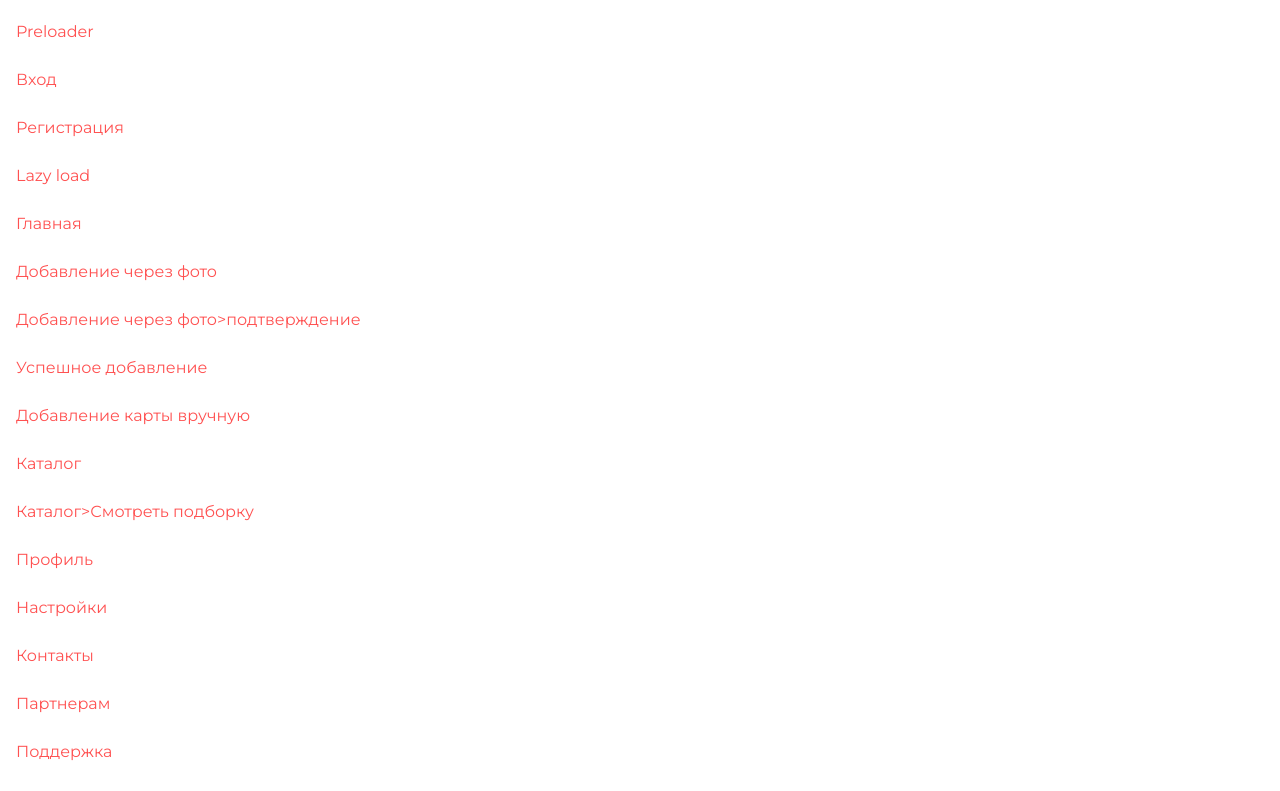
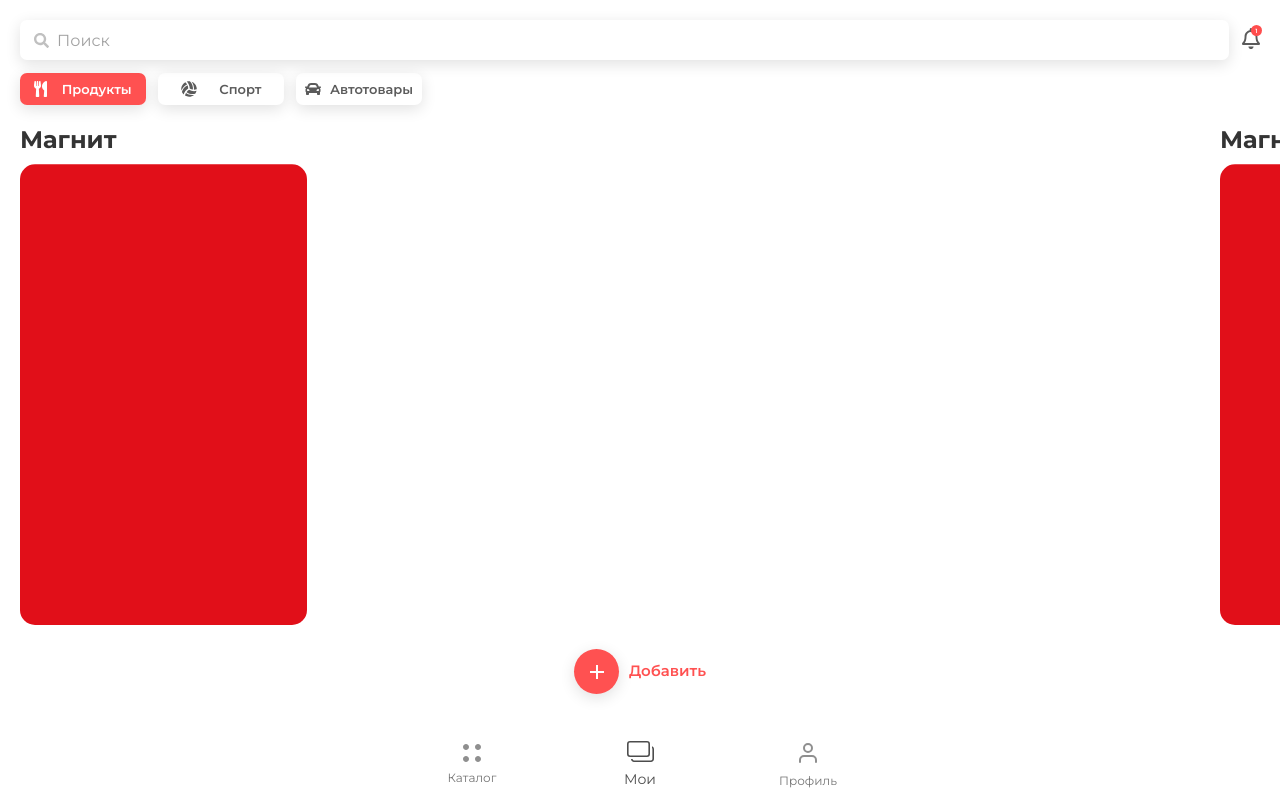
Before and after one commit to Alex-La/discards-design, a React (Create React App) app: page /has-card in a window 1280 px wide. Before the commit this address led to /. Shown: the top 791 px of the page. Built offline with nearby package versions, Linux system fonts and the light colour scheme.

Commit message:
HasCards preset

```diff
--- a/package.json
+++ b/package.json
@@ -9,6 +9,8 @@
     "react-loading-skeleton": "^2.2.0",
     "react-router-dom": "^5.2.0",
     "react-scripts": "4.0.3",
+    "react-slick": "^0.28.0",
+    "slick-carousel": "^1.8.1",
     "web-vitals": "^0.2.4",
     "workbox-background-sync": "^5.1.3",
     "workbox-broadcast-update": "^5.1.3",
--- a/public/index.html
+++ b/public/index.html
@@ -40,4 +40,8 @@
       To create a production bundle, use `npm run build` or `yarn build`.
     -->
   </body>
+  <script
+    defer
+    src="https://use.fontawesome.com/releases/v5.0.13/js/all.js"
+  ></script>
 </html>
--- a/src/App.css
+++ b/src/App.css
@@ -61,3 +61,12 @@
   width: 100%;
   padding: 20px;
 }
+
+.scroll-wrap::-webkit-scrollbar {
+  display: none;
+}
+
+.scroll-wrap {
+  -ms-overflow-style: none;
+  scrollbar-width: none;
+}
--- a/src/Icons/index.js
+++ b/src/Icons/index.js
@@ -562,3 +562,47 @@
     />
   </svg>
 );
+
+export const Magnit = ({ width = "95%" }) => (
+  <svg
+    style={{ maxWidth: width }}
+    width="287"
+    viewBox="0 0 287 461"
+    fill="none"
+    xmlns="http://www.w3.org/2000/svg"
+  >
+    <rect
+      y="461"
+      width="460.63"
+      height="287"
+      rx="15"
+      transform="rotate(-90 0 461)"
+      fill="#E10F19"
+    />
+
+    <defs>
+      <linearGradient
+        id="paint0_linear"
+        x1="140.5"
+        y1="-116.33"
+        x2="278.466"
+        y2="225.505"
+        gradientUnits="userSpaceOnUse"
+      >
+        <stop stop-opacity="0.17" />
+        <stop offset="1" stop-opacity="0" />
+      </linearGradient>
+      <linearGradient
+        id="paint1_linear"
+        x1="-70.5"
+        y1="238.396"
+        x2="44.4746"
+        y2="417.514"
+        gradientUnits="userSpaceOnUse"
+      >
+        <stop stop-opacity="0.17" />
+        <stop offset="1" stop-opacity="0" />
+      </linearGradient>
+    </defs>
+  </svg>
+);
--- a/src/Pages/Catalog.jsx
+++ b/src/Pages/Catalog.jsx
@@ -1,5 +1,4 @@
 import React from "react";
-import "../css/catalog.css";
 
 import BottomNav from "../Components/BottomNav";
 import { InputAdornment } from "@material-ui/core";
--- /dev/null
+++ b/src/Pages/HasCards.jsx
@@ -0,0 +1,187 @@
+import React, { useState } from "react";
+
+import BottomNav from "../Components/BottomNav";
+import { InputAdornment } from "@material-ui/core";
+import { SearchTextField } from "../MUI/CssComponents";
+import { Search, Notify, Add, Magnit } from "../Icons";
+
+import BottomModal from "../Components/Main/BottomModal";
+
+import Slider from "react-slick";
+
+const HasCards = () => {
+  const [drawerState, setDrawerState] = useState(false);
+  const toggleDrawer = (state) => setDrawerState(state);
+
+  return (
+    <>
+      <div style={{ padding: 20, paddingBottom: 0 }}>
+        <div style={{ display: "flex", alignItems: "center" }}>
+          <SearchTextField
+            style={{ marginRight: 13 }}
+            variant="outlined"
+            size="small"
+            placeholder="Поиск"
+            fullWidth
+            InputProps={{
+              startAdornment: (
+                <InputAdornment position="start">
+                  <Search />
+                </InputAdornment>
+              ),
+            }}
+          />
+          <Notify count={1} />
+        </div>
+      </div>
+
+      <div
+        className="scroll-wrap"
+        style={{
+          padding: 20,
+          paddingTop: 13,
+          display: "flex",
+          flexWrap: "nowrap",
+          overflowX: "auto",
+        }}
+      >
+        <div style={{ paddingRight: 12 }}>
+          <div
+            style={{
+              flex: "0 0 auto",
+              backgroundColor: "#FF5151",
+              color: "white",
+              width: 126,
+              height: 32,
+              borderRadius: 7,
+              boxShadow: "0px 4px 15px rgba(0, 0, 0, 0.12)",
+              display: "flex",
+              justifyContent: "space-evenly",
+              alignItems: "center",
+            }}
+          >
+            <i className="fas fa-utensils" aria-hidden="true"></i>
+            <p style={{ fontSize: 13, fontWeight: 600 }}>Продукты</p>
+          </div>
+        </div>
+
+        <div style={{ paddingRight: 12 }}>
+          <div
+            style={{
+              flex: "0 0 auto",
+              backgroundColor: "white",
+              color: "#5B5B5B",
+              width: 126,
+              height: 32,
+              borderRadius: 7,
+              boxShadow: "0px 4px 15px rgba(0, 0, 0, 0.12)",
+              display: "flex",
+              justifyContent: "space-evenly",
+              alignItems: "center",
+            }}
+          >
+            <i className="fas fa-volleyball-ball" aria-hidden="true"></i>
+            <p style={{ fontSize: 13, fontWeight: 600 }}>Спорт</p>
+          </div>
+        </div>
+
+        <div style={{ paddingRight: 12 }}>
+          <div
+            style={{
+              flex: "0 0 auto",
+              backgroundColor: "white",
+              color: "#5B5B5B",
+              width: 126,
+              height: 32,
+              borderRadius: 7,
+              boxShadow: "0px 4px 15px rgba(0, 0, 0, 0.12)",
+              display: "flex",
+              justifyContent: "space-evenly",
+              alignItems: "center",
+            }}
+          >
+            <i className="fas fa-car" aria-hidden="true"></i>
+            <p style={{ fontSize: 13, fontWeight: 600 }}>Автотовары</p>
+          </div>
+        </div>
+      </div>
+
+      <Slider
+        dots={false}
+        arrows={false}
+        centerMode
+        infinite={false}
+        centerPadding={40}
+      >
+        <div>
+          <p
+            style={{
+              fontWeight: 700,
+              fontSize: 24,
+              marginBottom: 10,
+              color: "#343434",
+            }}
+          >
+            Магнит
+          </p>
+
+          <Magnit />
+        </div>
+
+        <div style={{ display: "flex", alignItems: "center" }}>
+          <p
+            style={{
+              fontWeight: 700,
+              fontSize: 24,
+              marginBottom: 10,
+              color: "#343434",
+            }}
+          >
+            Магнит
+          </p>
+          <Magnit width="90%" />
+        </div>
+      </Slider>
+
+      <div style={{ paddingBottom: 20, marginBottom: 70 }}>
+        <div
+          style={{
+            marginTop: 20,
+            display: "flex",
+            justifyContent: "center",
+            alignItems: "center",
+          }}
+        >
+          <button
+            className="btn-circle"
+            onClick={() => toggleDrawer(true)}
+            style={{
+              width: 45,
+              height: 45,
+              backgroundColor: "#FF5151",
+              marginRight: 10,
+            }}
+          >
+            <Add />
+          </button>
+          <p
+            onClick={() => toggleDrawer(true)}
+            style={{
+              fontWeight: 600,
+              fontSize: 15,
+              lineHeight: "18.29px",
+              color: "#FF5151",
+            }}
+          >
+            Добавить
+          </p>
+        </div>
+      </div>
+
+      <BottomModal drawerState={drawerState} toggleDrawer={toggleDrawer} />
+      <BottomNav />
+    </>
+  );
+};
+
+export default HasCards;
--- a/src/Pages/Main.jsx
+++ b/src/Pages/Main.jsx
@@ -12,7 +12,6 @@
   const toggleDrawer = (state) => setDrawerState(state);
 
   return (
-    <>
     <div style={{ padding: 20, marginBottom: 70 }}>
       <div style={{ display: "flex", alignItems: "center" }}>
         <SearchTextField
@@ -94,9 +93,8 @@
       </div>
 
       <BottomModal drawerState={drawerState} toggleDrawer={toggleDrawer} />
+      <BottomNav />
     </div>
-      <BottomNav />
-    </>
   );
 };
 
--- a/src/Pages/Start.jsx
+++ b/src/Pages/Start.jsx
@@ -41,6 +41,9 @@
       <ListItemLink to="/hand-add">
         <ListItemText primary="Добавление карты вручную" />
       </ListItemLink>
+      <ListItemLink to="/has-card">
+        <ListItemText primary="Главная>есть карты" />
+      </ListItemLink>
       <ListItemLink to="/catalog">
         <ListItemText primary="Каталог" />
       </ListItemLink>
--- a/src/Routes/Routes.jsx
+++ b/src/Routes/Routes.jsx
@@ -28,6 +28,7 @@
 import ConnectionLost from "../Pages/ConnectionLost";
 import AddPhoto from "../Pages/AddPhoto";
 import AddPhotoConfirm from "../Pages/AddPhotoConfirm";
+import HasCards from "../Pages/HasCards";
 
 const Routes = () => {
   return (
@@ -54,6 +55,7 @@
         <Route path="/connection-lost" component={ConnectionLost} />
         <Route path="/add-photo" component={AddPhoto} />
         <Route path="/add-photo-confirm" component={AddPhotoConfirm} />
+        <Route path="/has-card" component={HasCards} />
         <Redirect to="/" />
       </Switch>
     </Router>
--- a/src/css/catalog.css
+++ /dev/null
@@ -1,8 +0,0 @@
-.scroll-wrap::-webkit-scrollbar {
-  display: none;
-}
-
-.scroll-wrap {
-  -ms-overflow-style: none;
-  scrollbar-width: none;
-}
--- a/src/index.css
+++ b/src/index.css
@@ -4,3 +4,7 @@
   margin: 0;
   font-family: "Montserrat", sans-serif !important;
 }
+
+.slick-list {
+  padding-left: 20px !important;
+}
--- a/src/index.js
+++ b/src/index.js
@@ -3,6 +3,9 @@
 import "./index.css";
 import App from "./App";
 import * as serviceWorkerRegistration from "./serviceWorkerRegistration";
+
+import "slick-carousel/slick/slick.css";
+import "slick-carousel/slick/slick-theme.css";
 
 ReactDOM.render(
   <React.StrictMode>
```
Also changed, not shown: 1 other file (tests, documents, lock files or other folders). Lines whose indentation alone changed are shown as unchanged.
